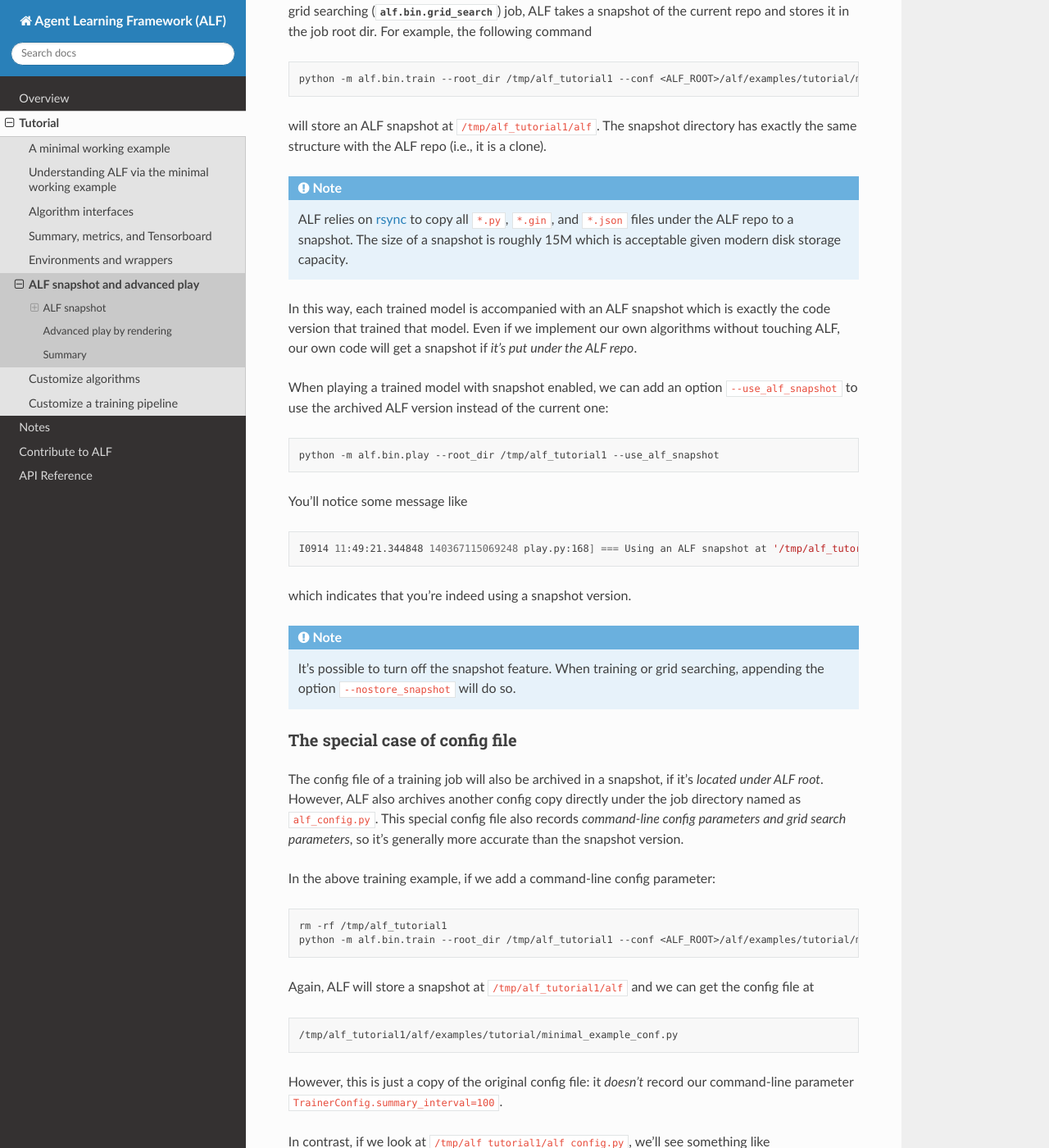
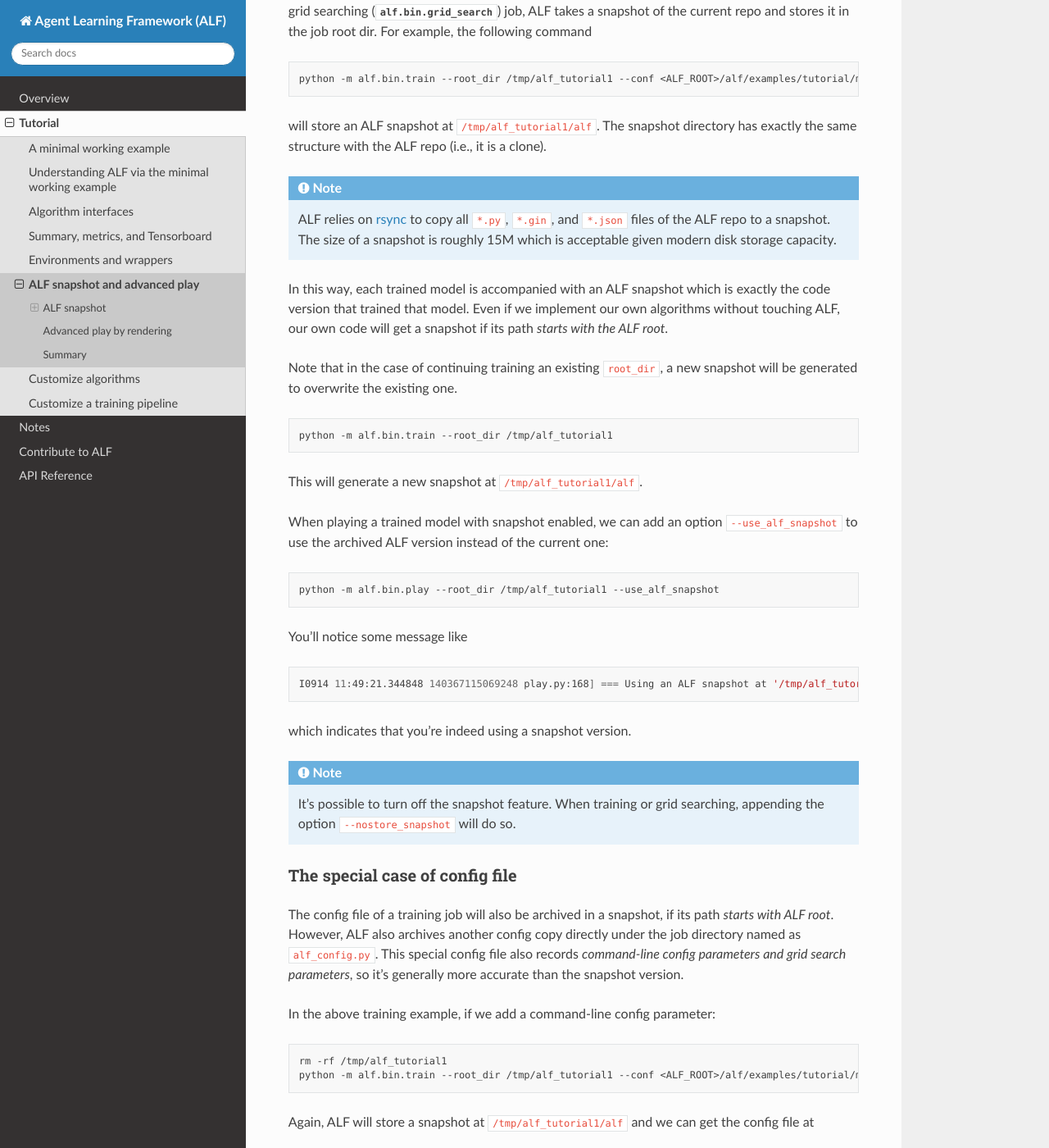
Before and after one commit to HorizonRobotics/alf, a Sphinx documentation site: the page built from docs/tutorial/alf_snapshot_and_advanced_play.rst, in a window 1280 px wide and 1400 px high, scrolled down 793 px. Shown: the whole window at 82% size. Built offline with Sphinx 7.4.7 and the Read the Docs theme 2.0.0, drawn with Linux system fonts in a browser that asks for light colours; pages that are not in the unit, such as notebooks, are missing from menus; some of the changed text lies outside the part shown.

Commit message:
address comments

```diff
--- a/docs/tutorial/alf_snapshot_and_advanced_play.rst
+++ b/docs/tutorial/alf_snapshot_and_advanced_play.rst
@@ -47,14 +47,23 @@
 .. note::
 
     ALF relies on `rsync <https://man7.org/linux/man-pages/man1/rsync.1.html>`_
-    to copy all ``*.py``, ``*.gin``, and ``*.json`` files under the ALF repo to
+    to copy all ``*.py``, ``*.gin``, and ``*.json`` files of the ALF repo to
     a snapshot. The size of a snapshot is roughly 15M which is acceptable given
     modern disk storage capacity.
 
 In this way, each trained model is accompanied with an ALF snapshot which is exactly
 the code version that trained that model. Even if we implement our own algorithms
-without touching ALF, our own code will get a snapshot if *it's put under the ALF
-repo*.
+without touching ALF, our own code will get a snapshot if its path *starts with
+the ALF root*.
+
+Note that in the case of continuing training an existing ``root_dir``, a new snapshot
+will be generated to overwrite the existing one.
+
+.. code-block:: bash
+
+    python -m alf.bin.train --root_dir /tmp/alf_tutorial1
+
+This will generate a new snapshot at ``/tmp/alf_tutorial1/alf``.
 
 When playing a trained model with snapshot enabled, we can add an option ``--use_alf_snapshot``
 to use the archived ALF version instead of the current one:
@@ -79,8 +88,8 @@
 The special case of config file
 ^^^^^^^^^^^^^^^^^^^^^^^^^^^^^^^
 
-The config file of a training job will also be archived in a snapshot, if it's
-*located under ALF root*. However, ALF also archives another config copy
+The config file of a training job will also be archived in a snapshot, if its
+path *starts with ALF root*. However, ALF also archives another config copy
 directly under the job directory named as ``alf_config.py``. This special config
 file also records *command-line config parameters and grid search parameters*, so
 it's generally more accurate than the snapshot version.
@@ -130,14 +139,18 @@
 Besides playing with a snapshot, another advanced play case is to utilize the
 :mod:`.alf.summary.render` module. This module contains several helper functions
 that convert arrays and tensors to :class:`~.render.Image` objects for visualization
-on screen or in a video. Any :class:`~.render.Image` object, once put into
-``info`` of an ``AlgStep`` returned by an algorithm's ``predict_step()``, will
-be concatenated to the corresponding environment frame by the side. Below we'll
-walk through an example to show how to use :mod:`.alf.summary.render`. The complete
-code is located at :mod:`.alf.examples.tutorial.ac_render_conf`.
+on screen or in a video. Recall that ALF's play calls an algorithm's
+:meth:`~.AlgorithmInterface.predict_step` to do online action prediction given
+a trained model (see :ref:`algorithm interfaces <interfaces_tasks>`). The :class:`AlgStep`
+output of a ``predict_step()`` call will be used for environment interaction and
+retrieve the next environment frame. At every step of this prediction loop, any
+:class:`~.render.Image` object, once put into ``info`` of an ``AlgStep`` returned
+by an algorithm's ``predict_step()``, will be concatenated to the corresponding
+environment frame by the side. Below we'll walk through an example to show how to
+use :mod:`.alf.summary.render`. The complete code is located at :mod:`.alf.examples.tutorial.ac_render_conf`.
 
-We will again train a model on the "CartPole-v0" task. So first of all, we import
-all the configuration from :mod:`.alf.examples.ac_cart_pole_conf`:
+We will again train a model on the "CartPole-v0" task. So first of all, we activate
+all the configurations of :mod:`.alf.examples.ac_cart_pole_conf` by importing it:
 
 .. code-block:: python
 
@@ -160,12 +173,12 @@
            action = alg_step.output
            action_dist = alg_step.info.action_distribution
            with alf.summary.scope("ACRender"):
-               # Render an action image
+               # Render an action image of type ``render.Image``.
                action_img = render.render_action(
                    name="predicted_action",
                    action=action,
                    action_spec=self._action_spec)
-               # Render an action distribution image
+               # Render an action distribution image of type ``render.Image``.
                action_dist_img = render.render_action_distribution(
                    name="predicted_action_distribution",
                    act_dist=action_dist,
@@ -195,7 +208,7 @@
 .. code-block:: python
 
     alf.config(
-        'TrainerConfig',
+        "TrainerConfig",
         algorithm_ctor=partial(
             ACRenderAlgorithm, optimizer=alf.optimizers.Adam(lr=1e-3)))
 
@@ -204,6 +217,8 @@
 .. code-block:: bash
 
     python -m alf.bin.train --root_dir /tmp/ac_render --conf <ALF_ROOT>/alf/examples/tutorial/ac_render_conf.py
+    # After several minutes the above training command will finish.
+    # Once finished, Run the following command to play the trained model.
     python -m alf.bin.play --root_dir /tmp/ac_render --num_episodes 1 --record_file /tmp/tmp.mp4 --alg_render
 
 Note that when playing, we need to add the flag ``--alg_render`` to turn on the
--- a/docs/tutorial/algorithm_interfaces.rst
+++ b/docs/tutorial/algorithm_interfaces.rst
@@ -41,6 +41,8 @@
 :meth:`~.AlgorithmInterface.after_update`               :math:`[T,B_3,\ldots]`                         ``root_inputs``, ``info``                ``None``                        On/Off-policy
 :meth:`~.AlgorithmInterface.after_train_iter`           :math:`[T,B_3,\ldots]`                         ``root_inputs``, ``rollout_info``        ``None``                        On/Off-policy
 ======================================================  =============================================  =======================================  =============================== ===============
+
+.. _interfaces_tasks:
 
 What the interfaces do
 ----------------------
```
Also changed, not shown: 1 other file.
